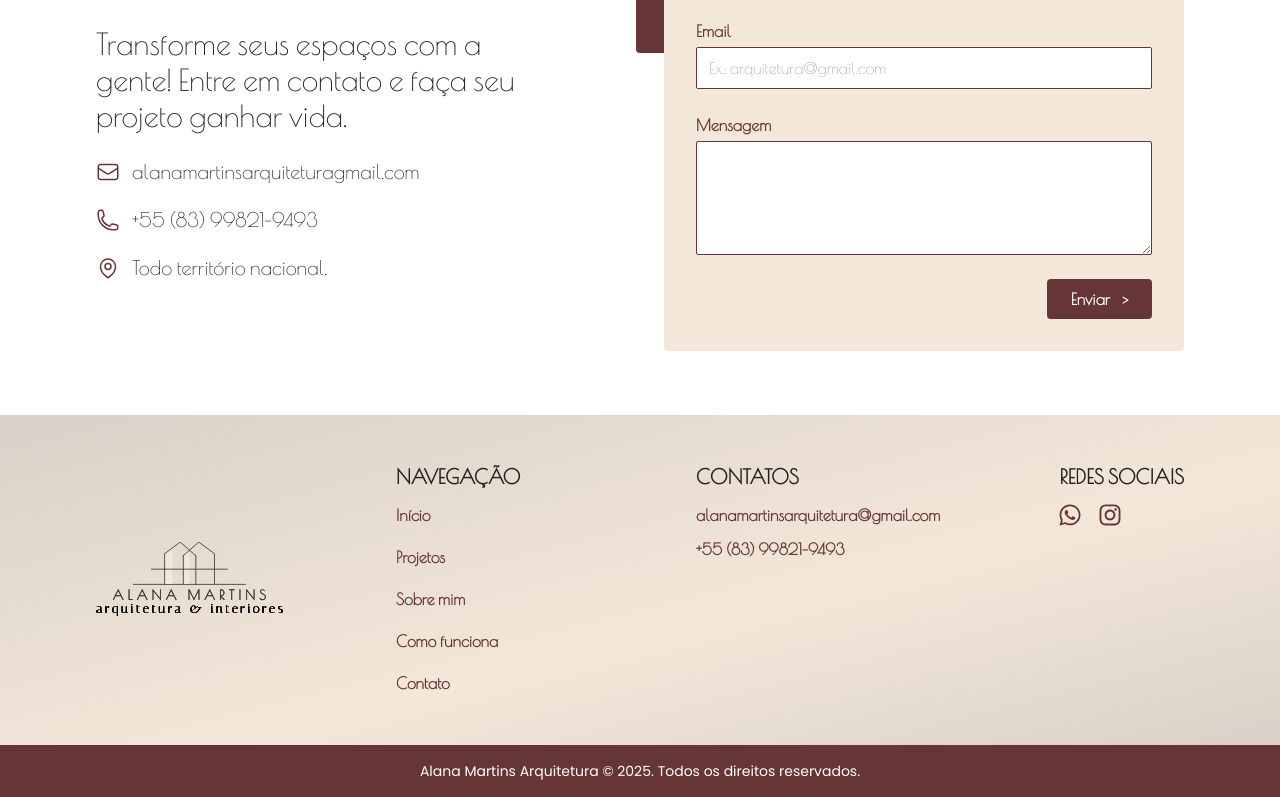
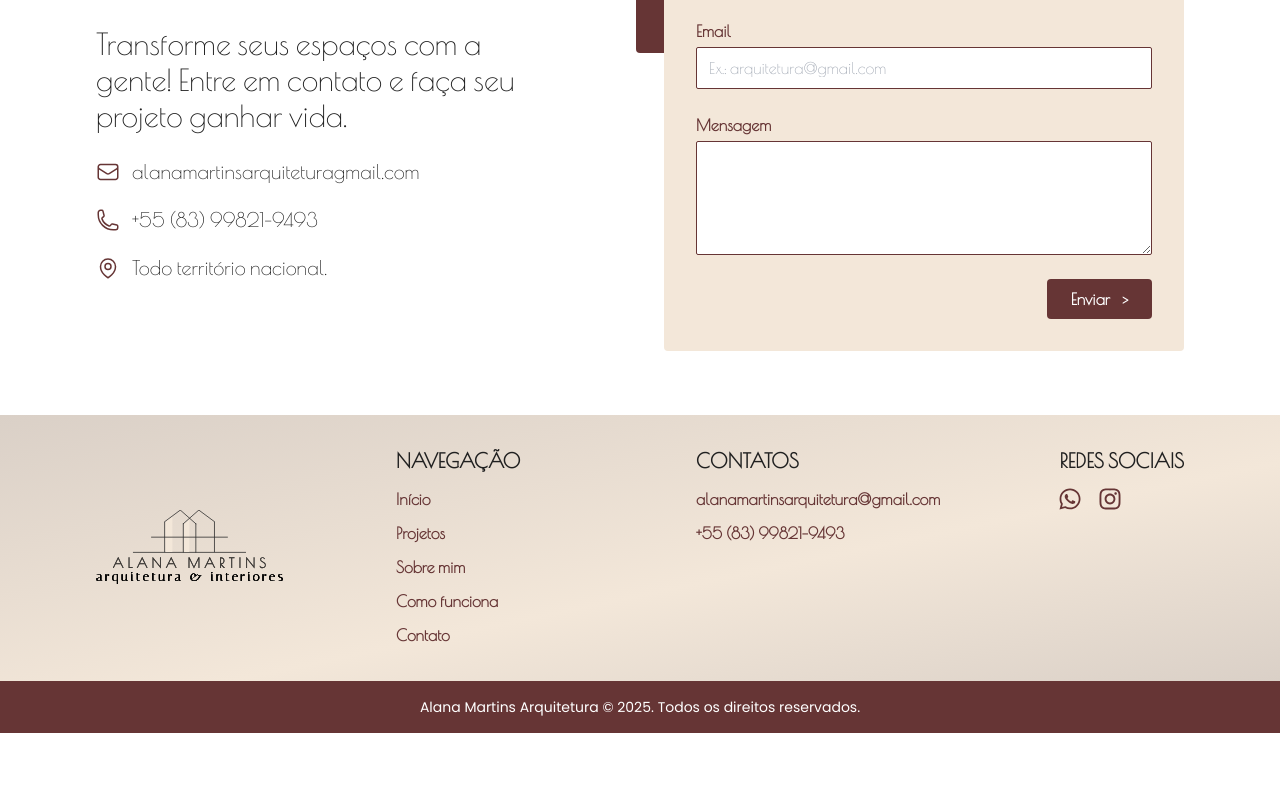
Before and after one commit to Gerson-Lima/Alana-s-Site, a React (Vite) app: page / in a window 1280 px wide. Shown: the part 2363-3160 px from the top of the page. After the commit the page ends 3096 px from the top, so only its background shows below. Built offline with nearby package versions, Linux system fonts and the light colour scheme.

Commit message:
chore: build

```diff
--- a/src/Components/Organisms/Footer/Footer.jsx
+++ b/src/Components/Organisms/Footer/Footer.jsx
@@ -6,7 +6,7 @@ export function Footer() {
   return (
     <footer className="font-primary">
       {/* TOPO DO FOOTER */}
-      <div className="px-6 py-12 lg:px-24 footer-bg">
+      <div className="px-6 py-8 lg:px-24 footer-bg">
         <div className="max-w-7xl mx-auto grid gap-8 lg:gap-28 md:grid-cols-1 lg:grid-cols-4">
 
           {/* LOGO E NOME */}
@@ -27,7 +27,7 @@ export function Footer() {
           {/* NAVEGAÇÃO */}
           <div className="text-center md:text-center lg:text-left">
             <h3 className="text-[#202020] text-xl font-extrabold mb-3 uppercase">Navegação</h3>
-            <ul className="grid grid-cols-1 gap-4">
+            <ul className="grid grid-cols-1 gap-2">
               <li><a href="#home" className="nav-link font-semibold">Início</a></li>
               <li><a href="#projects" className="nav-link font-semibold">Projetos</a></li>
               <li><a href="#about" className="nav-link font-semibold">Sobre mim</a></li>
```
